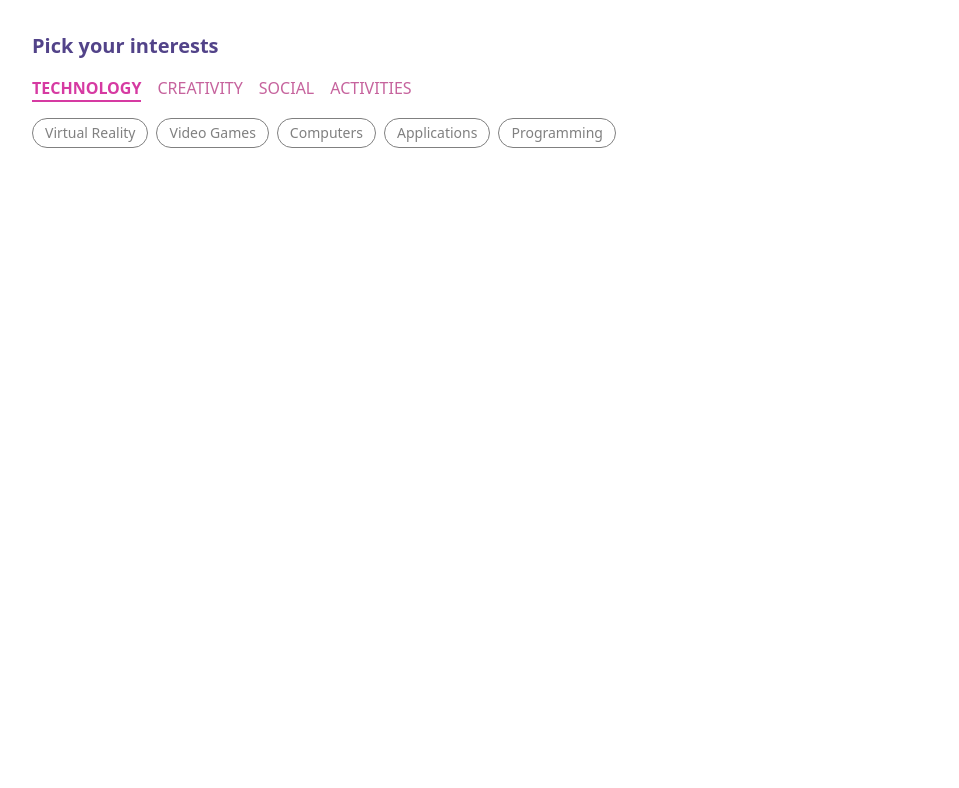
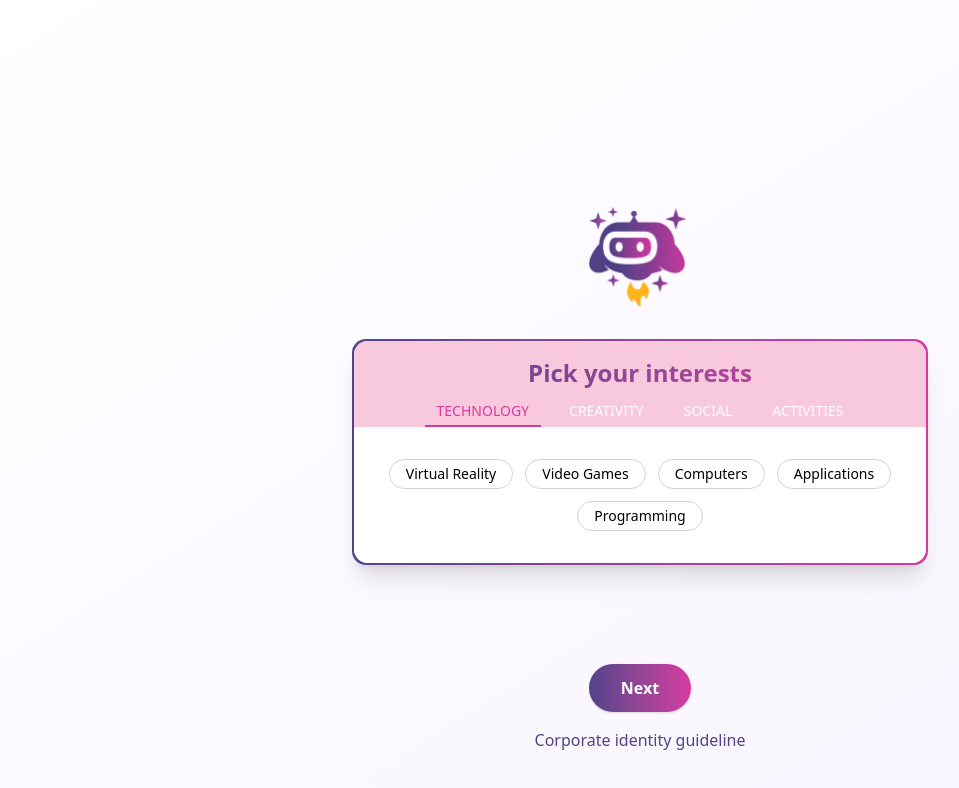
Before and after one commit to Rabbit-Start-x-TTTA/rocket-xp-frontend, a Next.js app: page /interest-mapping in a window 1280 px wide. Shown: the top 788 px of the page, without its empty margins (0-959 px from the left). Built offline with nearby package versions, Linux system fonts and the light colour scheme.

Commit message:
style: improve design

```diff
--- a/src/app/interest-mapping/InterestCategoryTabs.tsx
+++ b/src/app/interest-mapping/InterestCategoryTabs.tsx
@@ -1,33 +1,34 @@
-"use client"
-import React from "react"
-import colors from "@/styles/color"
+"use client";
+import colors from "@/styles/color";
 
-const tabs = ["TECHNOLOGY", "CREATIVITY", "SOCIAL", "ACTIVITIES"]
+const tabs = ["TECHNOLOGY", "CREATIVITY", "SOCIAL", "ACTIVITIES"];
 
 export default function InterestCategoryTabs({
   activeTab,
   onChange,
 }: {
-  activeTab: string
-  onChange: (tab: string) => void
+  activeTab: string;
+  onChange: (tab: string) => void;
 }) {
   return (
-    <div className="flex gap-4 my-4">
-      {tabs.map((tab) => (
-        <div
+    <div className="flex flex-wrap justify-center gap-4">
+      {tabs.map((tab) => {
+        const isActive = activeTab === tab;
+
+        return (
+          <button
             key={tab}
             onClick={() => onChange(tab)}
+            className={`text-sm font-medium  px-3 py-1 transition-all duration-200 border-b-2`}
             style={{
-            cursor: "pointer",
-            fontWeight: activeTab === tab ? "bold" : "normal",
-            color: activeTab === tab ? colors.primary.pink : colors.secondary.pink,
-            borderBottom:
-              activeTab === tab ? `2px solid ${colors.primary.pink}` : "none",
+              color: isActive ? colors.primary.pink : colors.white,
+              borderColor: isActive ? colors.primary.pink : "transparent",
             }}
           >
             {tab}
+          </button>
+        );
+      })}
     </div>
-      ))}
-    </div>
-  )
+  );
 }
--- a/src/app/interest-mapping/InterestPicker.tsx
+++ b/src/app/interest-mapping/InterestPicker.tsx
@@ -1,17 +1,59 @@
-"use client"
+"use client";
 
-import { useState } from "react"
-import InterestCategoryTabs from "./InterestCategoryTabs"
-import InterestTagList from "./InterestTagList"
+import Image from "next/image";
+import { useState } from "react";
+import InterestCategoryTabs from "./InterestCategoryTabs";
+import InterestTagList from "./InterestTagList";
 
 export default function InterestPicker() {
-  const [activeTab, setActiveTab] = useState("TECHNOLOGY")
+  const [activeTab, setActiveTab] = useState("TECHNOLOGY");
 
   return (
-    <div className="p-8">
-      <h1 className="text-xl font-bold">Pick your interests</h1>
-      <InterestCategoryTabs activeTab={activeTab} onChange={setActiveTab} />
-      <InterestTagList category={activeTab} />
+    <div className="min-h-screen flex flex-col justify-between bg-gradient-to-br from-[#fff] to-[#F8F4FF]">
+      <div className="flex flex-col items-center justify-center flex-1 pt-24">
+        <Image
+          src="/logo.png"
+          alt="Rocket XP Logo"
+          width={120}
+          height={120}
+          priority
+          className="mb-6"
+        />
+
+        {/* Card */}
+        <div className="w-full max-w-xl p-[2px] rounded-xl bg-gradient-to-r from-[#524389] to-[#D63AA2] shadow-xl">
+          <div className="rounded-xl bg-white overflow-hidden">
+            {/* Header & Tab */}
+            <div className="bg-[#F8C8DC] px-6 pt-4 pb-0">
+              <h2 className="text-2xl font-extrabold text-transparent bg-clip-text bg-gradient-to-r from-[#524389] to-[#D63AA2] text-center mb-2">
+                Pick your interests
+              </h2>
+              <InterestCategoryTabs
+                activeTab={activeTab}
+                onChange={setActiveTab}
+              />
+            </div>
+
+            {/* Tag */}
+            <div className="bg-white px-8 py-8 flex flex-col gap-6">
+              <InterestTagList category={activeTab} />
+            </div>
+          </div>
+        </div>
+      </div>
+      <div className="w-full flex justify-center mb-4">
+        <button
+          type="button"
+          className="px-8 py-3 rounded-full font-semibold bg-gradient-to-r from-[#524389] to-[#D63AA2] text-white shadow hover:from-[#D63AA2] hover:to-[#524389] transition-colors"
+        >
+          Next
+        </button>
+      </div>
+      <div className="w-full flex justify-center pb-12">
+        <span className="text-base text-[#524389]">
+          Corporate identity guideline
+        </span>
+      </div>
     </div>
-  )
+  );
 }
--- a/src/app/interest-mapping/InterestTagList.tsx
+++ b/src/app/interest-mapping/InterestTagList.tsx
@@ -26,7 +26,7 @@ export default function InterestTagList({ category }: { category: string }) {
     );
   };
   return (
-    <div className="flex flex-wrap gap-2">
+    <div className="flex flex-wrap justify-center gap-3 ">
       {interests.map((interest) => (
         <Tag
           key={interest}
--- a/src/components/ui/tag.tsx
+++ b/src/components/ui/tag.tsx
@@ -1,3 +1,4 @@
+// components/ui/tag.tsx
 import colors from "@/styles/color";
 
 interface TagProps {
@@ -8,17 +9,16 @@ interface TagProps {
 
 export function Tag({ label, selected, onClick }: TagProps) {
   return (
-    <div
+    <button
       onClick={onClick}
-      className="px-3 py-1 rounded-full text-sm border cursor-pointer select-none transition-colors"
+      className={`px-4 py-1 rounded-full text-sm border font-medium transition-all duration-200`}
       style={{
-        backgroundColor: colors.white,
-        color: selected ? colors.primary.purple : colors.grey,
-        borderColor: selected ? colors.primary.purple : colors.grey,
-        fontWeight: selected ? "bold" : "normal",
+        backgroundColor: selected ? colors.primary.pink : colors.white,
+        color: selected ? colors.white : colors.black,
+        borderColor: selected ? colors.primary.pink : colors.lightgrey,
       }}
     >
       {label}
-    </div>
+    </button>
   );
 }
--- a/src/styles/color.ts
+++ b/src/styles/color.ts
@@ -11,7 +11,7 @@ const colors = {
   },
   white: "#FFFFFF",
   black: "#000000",
-  grey: "#808080"
+  lightgrey: "#D3D3D3",
 }
 
 export default colors
```
Lines whose indentation alone changed are shown as unchanged.
